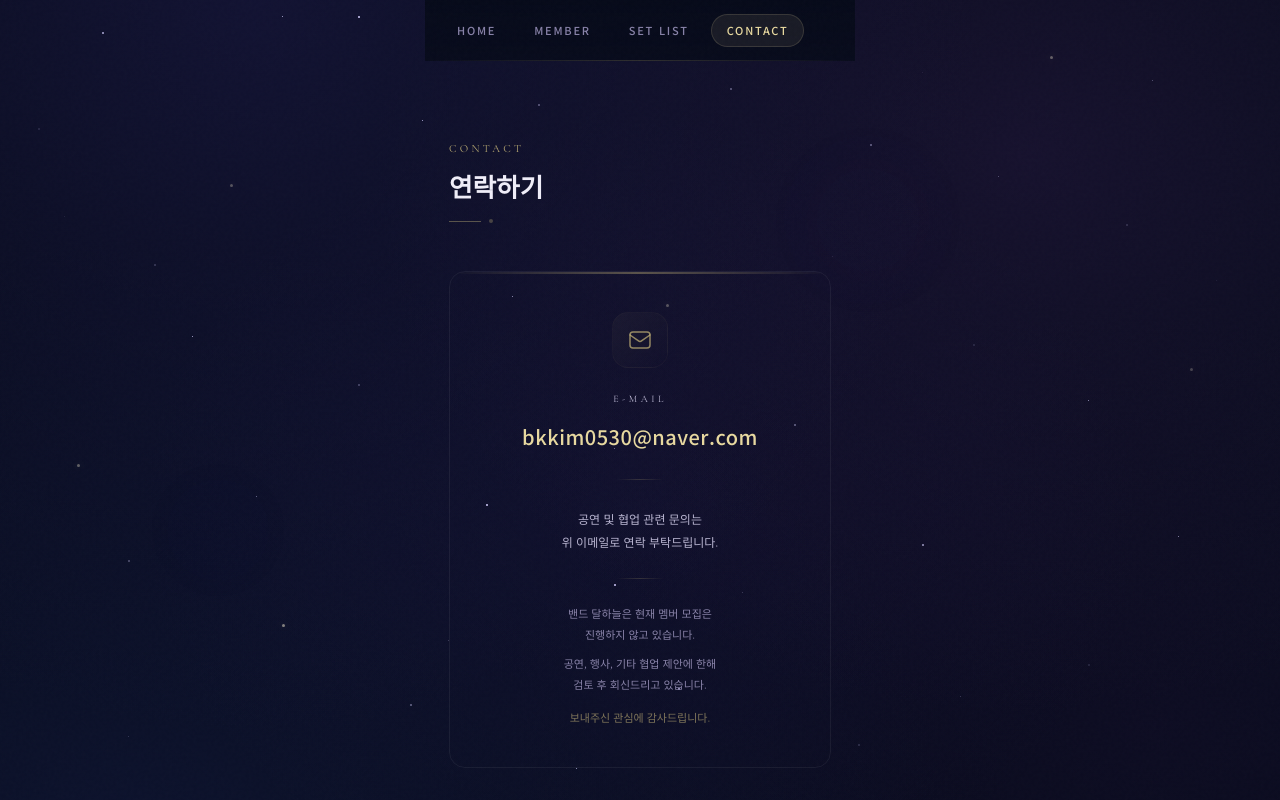
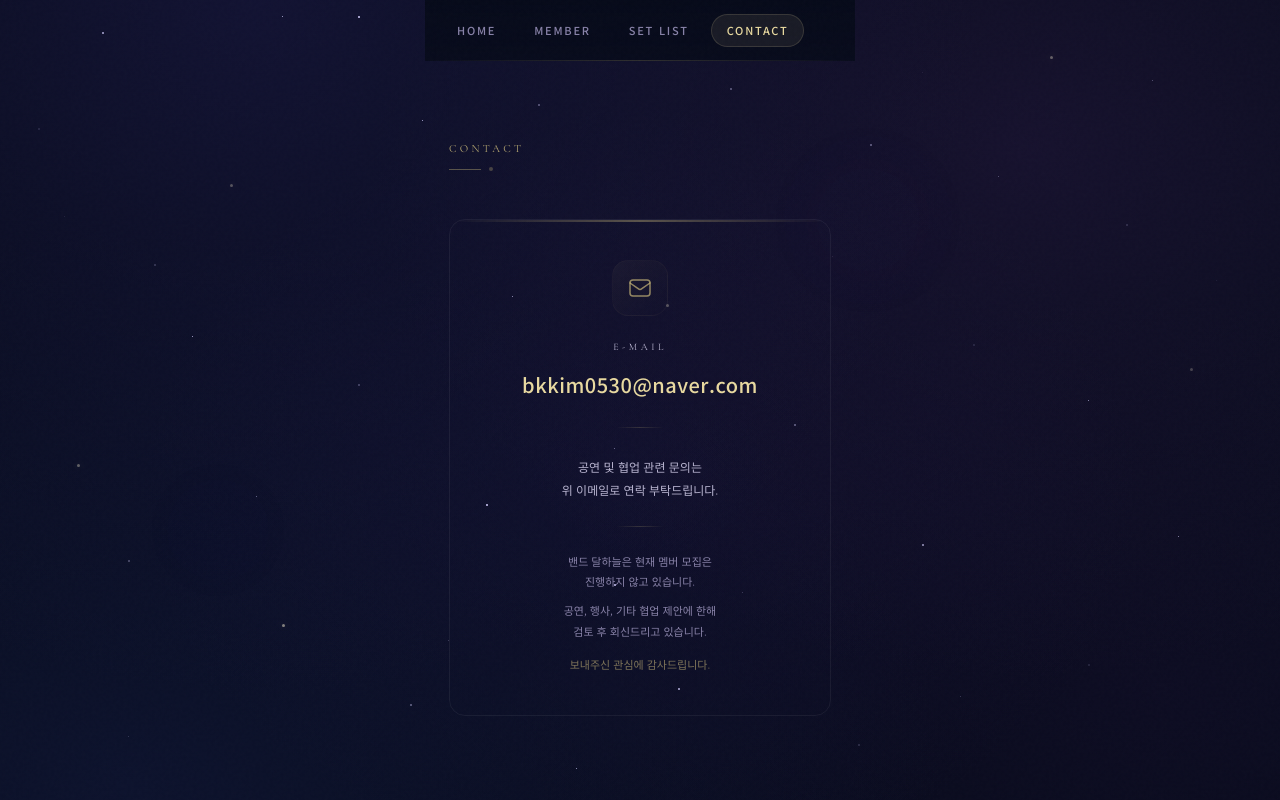
Before and after one commit to jiwonkim97/moonsky, a Next.js app: page / in a window 1280 px wide. Both pictures are taken after a click on the button "CONTACT". Shown: the top 800 px of the page. Built offline with nearby package versions, Linux system fonts and the light colour scheme.

Commit message:
remove contact tab subtitle

```diff
--- a/src/components/Contact.tsx
+++ b/src/components/Contact.tsx
@@ -12,7 +12,6 @@ export default function Contact() {
           <p className="font-display text-[11px] tracking-[0.3em] text-accent/90 mb-2.5 uppercase">
             Contact
           </p>
-          <h2 className="text-[1.6rem] font-bold mb-3.5">연락하기</h2>
           <div className="flex items-center gap-2">
             <div className="w-8 h-px bg-accent/40" />
             <div className="w-1 h-1 rounded-full bg-accent/30" />
```
